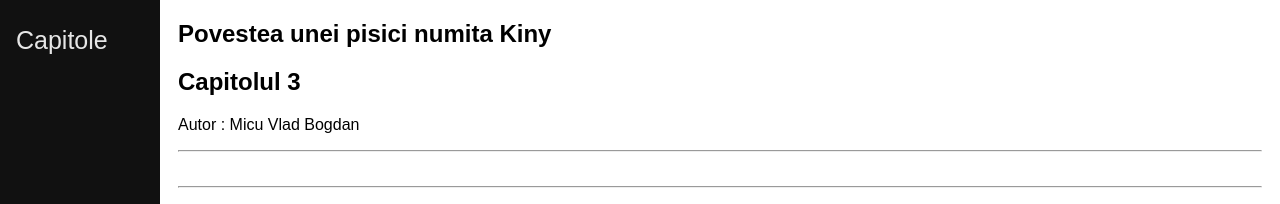
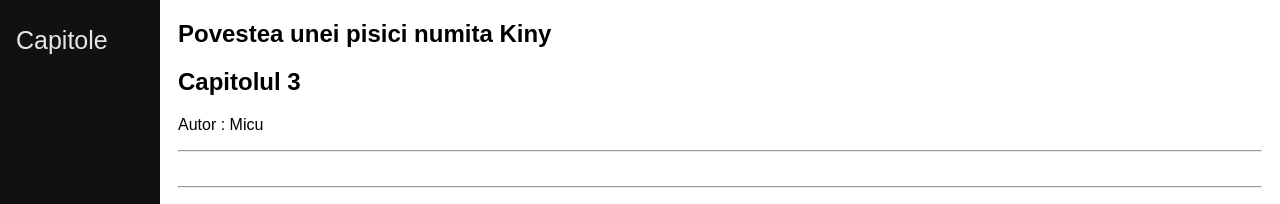
Before and after one commit to P-Kiny/p-kiny.github.io, a plain HTML site: page poveste/1/3/index.html in a window 1280 px wide. Shown: the top 204 px of the page. Drawn offline with Linux system fonts and the light colour scheme.

Commit message:
Update index.html

```diff
--- a/poveste/1/3/index.html
+++ b/poveste/1/3/index.html
@@ -15,7 +15,7 @@
   <div class="main">
     <h2 class="title">Povestea unei pisici numita Kiny</h2>
     <h2 class="subtitle">Capitolul 3</h2>
-    <p>Autor : Micu Vlad Bogdan</p>
+    <p>Autor : Micu </p>
     <hr>
     <br>
     <hr>
```
